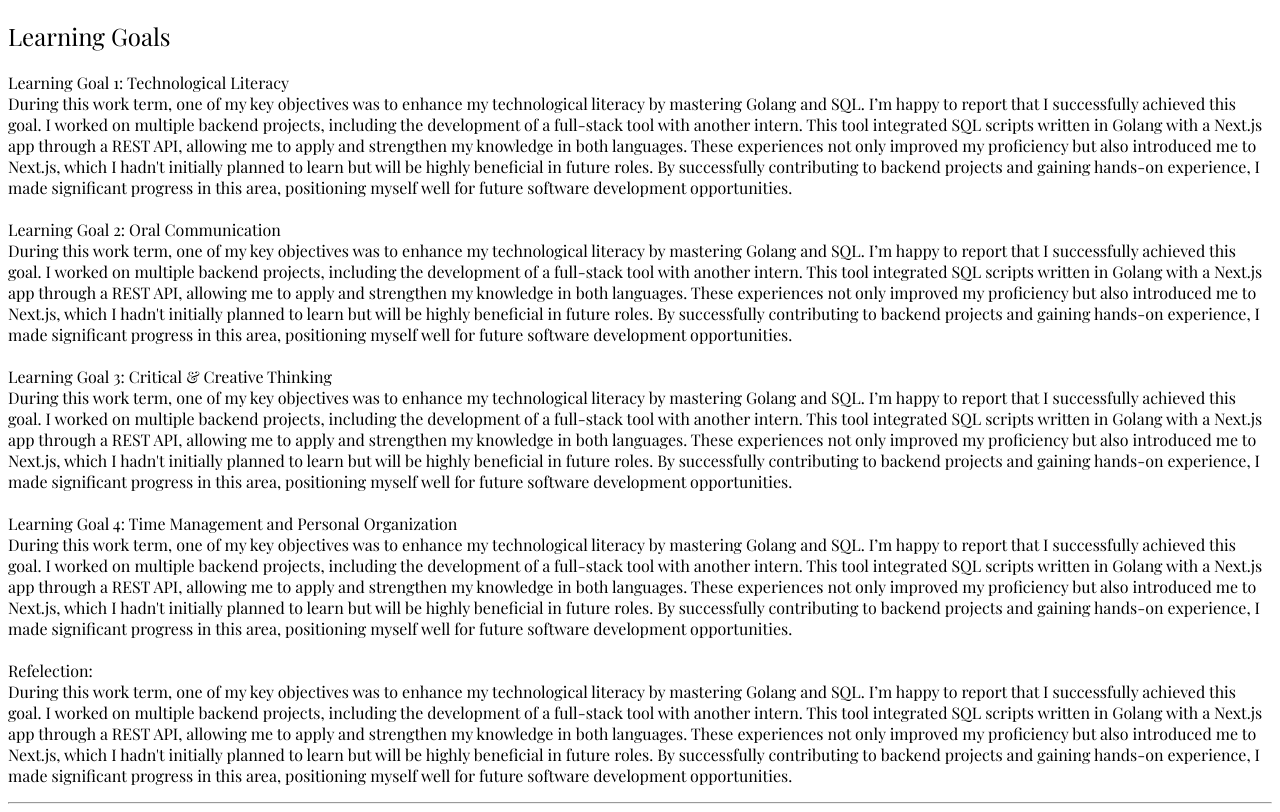
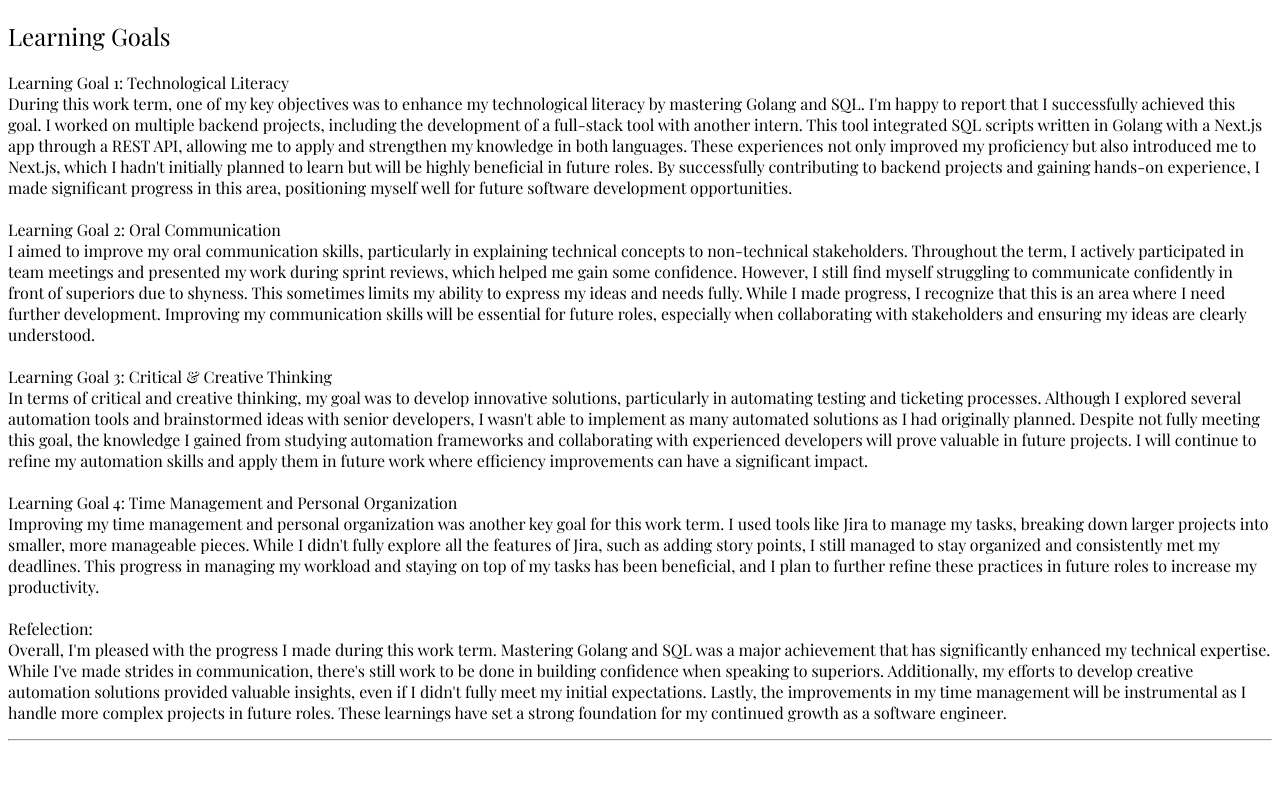
Before and after one commit to galiPolyak/new-portfolio, a Next.js app: page /coop/summer24/goals-s24 in a window 1280 px wide. Built offline with nearby package versions, Linux system fonts and the light colour scheme.

Commit message:
fixed build errors

```diff
--- a/src/pages/coop/summer24/goals-s24.tsx
+++ b/src/pages/coop/summer24/goals-s24.tsx
@@ -14,27 +14,27 @@ const GoalsS24 = () => {
         <p className={`coop__paragraph text-1xl text-center ${playfairDisplay.className} mt-4 leading-relaxed max-w-7xl p-4`}>
         Learning Goal 1: Technological Literacy
         <br/>
-        During this work term, one of my key objectives was to enhance my technological literacy by mastering Golang and SQL. I’m happy to report that I successfully achieved this goal. I worked on multiple backend projects, including the development of a full-stack tool with another intern. This tool integrated SQL scripts written in Golang with a Next.js app through a REST API, allowing me to apply and strengthen my knowledge in both languages. These experiences not only improved my proficiency but also introduced me to Next.js, which I hadn't initially planned to learn but will be highly beneficial in future roles. By successfully contributing to backend projects and gaining hands-on experience, I made significant progress in this area, positioning myself well for future software development opportunities.
+        During this work term, one of my key objectives was to enhance my technological literacy by mastering Golang and SQL. I&#39;m happy to report that I successfully achieved this goal. I worked on multiple backend projects, including the development of a full-stack tool with another intern. This tool integrated SQL scripts written in Golang with a Next.js app through a REST API, allowing me to apply and strengthen my knowledge in both languages. These experiences not only improved my proficiency but also introduced me to Next.js, which I hadn&#39;t initially planned to learn but will be highly beneficial in future roles. By successfully contributing to backend projects and gaining hands-on experience, I made significant progress in this area, positioning myself well for future software development opportunities.
         <br/>
         <br/>
         Learning Goal 2: Oral Communication
         <br/>
-        During this work term, one of my key objectives was to enhance my technological literacy by mastering Golang and SQL. I’m happy to report that I successfully achieved this goal. I worked on multiple backend projects, including the development of a full-stack tool with another intern. This tool integrated SQL scripts written in Golang with a Next.js app through a REST API, allowing me to apply and strengthen my knowledge in both languages. These experiences not only improved my proficiency but also introduced me to Next.js, which I hadn't initially planned to learn but will be highly beneficial in future roles. By successfully contributing to backend projects and gaining hands-on experience, I made significant progress in this area, positioning myself well for future software development opportunities.
+        I aimed to improve my oral communication skills, particularly in explaining technical concepts to non-technical stakeholders. Throughout the term, I actively participated in team meetings and presented my work during sprint reviews, which helped me gain some confidence. However, I still find myself struggling to communicate confidently in front of superiors due to shyness. This sometimes limits my ability to express my ideas and needs fully. While I made progress, I recognize that this is an area where I need further development. Improving my communication skills will be essential for future roles, especially when collaborating with stakeholders and ensuring my ideas are clearly understood.
         <br/>
         <br/>
         Learning Goal 3: Critical & Creative Thinking
         <br/>
-        During this work term, one of my key objectives was to enhance my technological literacy by mastering Golang and SQL. I’m happy to report that I successfully achieved this goal. I worked on multiple backend projects, including the development of a full-stack tool with another intern. This tool integrated SQL scripts written in Golang with a Next.js app through a REST API, allowing me to apply and strengthen my knowledge in both languages. These experiences not only improved my proficiency but also introduced me to Next.js, which I hadn't initially planned to learn but will be highly beneficial in future roles. By successfully contributing to backend projects and gaining hands-on experience, I made significant progress in this area, positioning myself well for future software development opportunities.
+        In terms of critical and creative thinking, my goal was to develop innovative solutions, particularly in automating testing and ticketing processes. Although I explored several automation tools and brainstormed ideas with senior developers, I wasn&#39;t able to implement as many automated solutions as I had originally planned. Despite not fully meeting this goal, the knowledge I gained from studying automation frameworks and collaborating with experienced developers will prove valuable in future projects. I will continue to refine my automation skills and apply them in future work where efficiency improvements can have a significant impact.
         <br/>
         <br/>
         Learning Goal 4: Time Management and Personal Organization
         <br/>
-        During this work term, one of my key objectives was to enhance my technological literacy by mastering Golang and SQL. I’m happy to report that I successfully achieved this goal. I worked on multiple backend projects, including the development of a full-stack tool with another intern. This tool integrated SQL scripts written in Golang with a Next.js app through a REST API, allowing me to apply and strengthen my knowledge in both languages. These experiences not only improved my proficiency but also introduced me to Next.js, which I hadn't initially planned to learn but will be highly beneficial in future roles. By successfully contributing to backend projects and gaining hands-on experience, I made significant progress in this area, positioning myself well for future software development opportunities.
-        <br/>
+        Improving my time management and personal organization was another key goal for this work term. I used tools like Jira to manage my tasks, breaking down larger projects into smaller, more manageable pieces. While I didn&#39;t fully explore all the features of Jira, such as adding story points, I still managed to stay organized and consistently met my deadlines. This progress in managing my workload and staying on top of my tasks has been beneficial, and I plan to further refine these practices in future roles to increase my productivity.
+       <br/>
         <br/>
         Refelection:
         <br/>
-        During this work term, one of my key objectives was to enhance my technological literacy by mastering Golang and SQL. I’m happy to report that I successfully achieved this goal. I worked on multiple backend projects, including the development of a full-stack tool with another intern. This tool integrated SQL scripts written in Golang with a Next.js app through a REST API, allowing me to apply and strengthen my knowledge in both languages. These experiences not only improved my proficiency but also introduced me to Next.js, which I hadn't initially planned to learn but will be highly beneficial in future roles. By successfully contributing to backend projects and gaining hands-on experience, I made significant progress in this area, positioning myself well for future software development opportunities.
+        Overall, I&#39;m pleased with the progress I made during this work term. Mastering Golang and SQL was a major achievement that has significantly enhanced my technical expertise. While I&#39;ve made strides in communication, there&#39;s still work to be done in building confidence when speaking to superiors. Additionally, my efforts to develop creative automation solutions provided valuable insights, even if I didn&#39;t fully meet my initial expectations. Lastly, the improvements in my time management will be instrumental as I handle more complex projects in future roles. These learnings have set a strong foundation for my continued growth as a software engineer.
         </p>
 
         {/* Horizontal line */}
```
